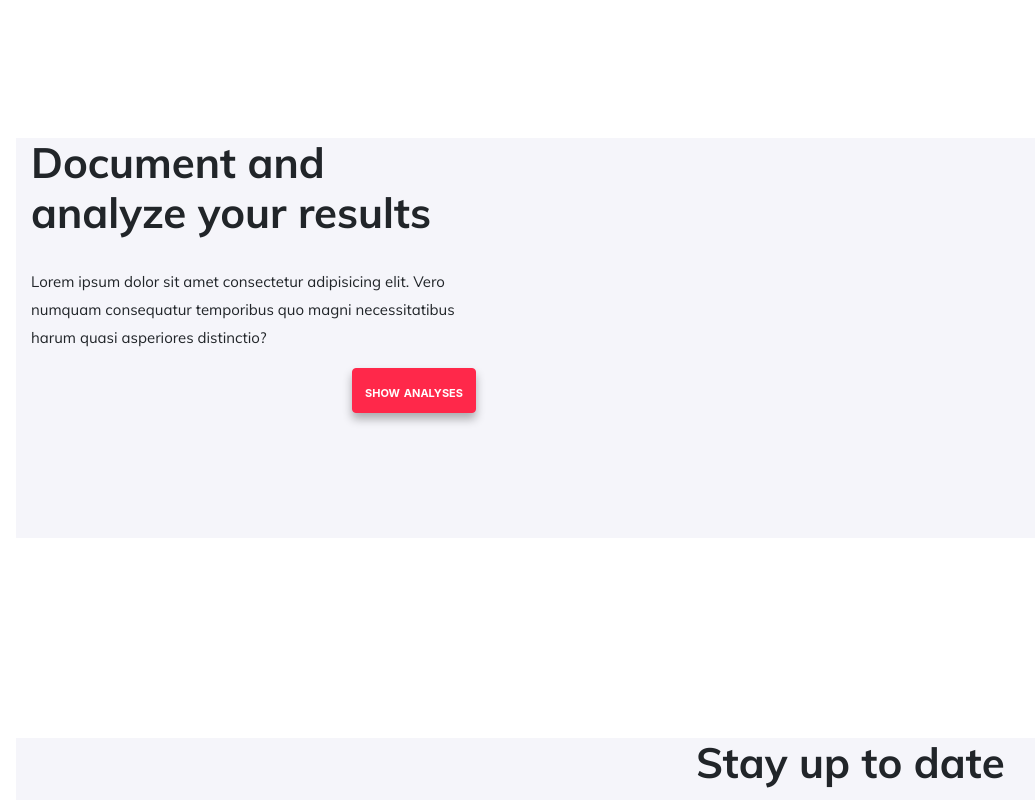
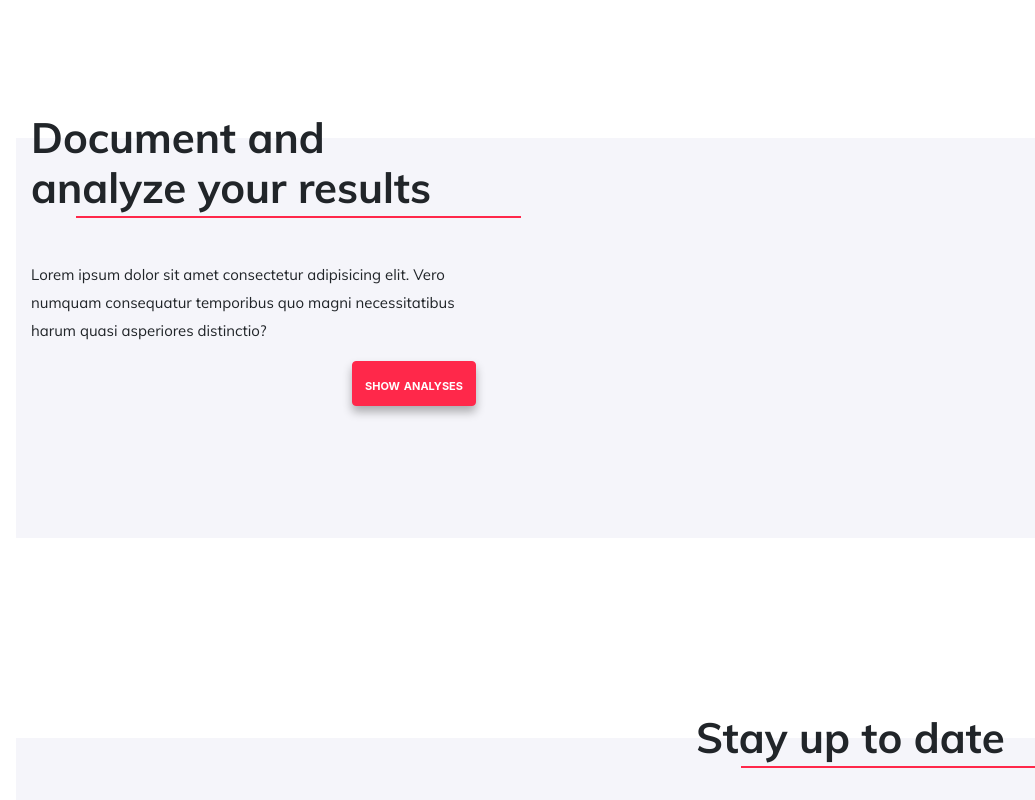
Before and after one commit to pr-olga/stabil_fe, a Vue app: page / in a window 1280 px wide. Shown: the part 1240-2040 px from the top of the page, without its empty margins (54-1089 px from the left). Built offline with nearby package versions, Linux system fonts and the light colour scheme.

Commit message:
feat: add directive aniamtion on scroll

```diff
--- a/src/assets/styles/global/_fonts.scss
+++ b/src/assets/styles/global/_fonts.scss
@@ -40,6 +40,7 @@
 /* Typo */
 
 .h2-stabil {
+  margin-top: -25px;
   font-size: 42px;
   font-weight: 700;
 }
--- /dev/null
+++ b/src/directives/scrollanimationball.js
@@ -0,0 +1,16 @@
+const animatedScrollObsever = new IntersectionObserver(
+  (entries) => {
+    entries.forEach((entry) => {
+      if (entry.isIntersecting) {
+        entry.target.classList.add('animation-onroal')
+        animatedScrollObsever.unobserve(entry.target)
+      }
+    })
+  }
+)
+
+export default {
+  bind (el) {
+    animatedScrollObsever.observe(el)
+  }
+}
--- a/src/main.js
+++ b/src/main.js
@@ -4,6 +4,9 @@ import './registerServiceWorker'
 import router from './router'
 import store from './store'
 import 'bootstrap/dist/css/bootstrap.css'
+import ScrollAnimation from './directives/scrollanimationball'
+
+Vue.directive('scrollAnimation', ScrollAnimation)
 
 Vue.config.productionTip = false
 
--- a/src/views/Home.vue
+++ b/src/views/Home.vue
@@ -18,6 +18,9 @@
     <div class="col-md-7 col-xl-6"></div>
     <div class="col-md-5 col-xl-6">
       <h2 class="h2-stabil">Increase your perfomance</h2>
+      <div class="ball-container">
+        <p class="animated-ball" v-scrollAnimation></p>
+      </div>
       <p class="header_text">
         Lorem ipsum dolor sit amet consectetur adipisicing elit. Vero numquam consequatur temporibus quo magni necessitatibus harum quasi asperiores distinctio?
       </p>
@@ -27,6 +30,9 @@
   <section class="row row-stabil">
     <div class="col-md-5">
       <h2 class="h2-stabil">Document and analyze your results</h2>
+      <div class="ball-container">
+        <p class="animated-ball" v-scrollAnimation></p>
+      </div>
       <p class="header_text">
         Lorem ipsum dolor sit amet consectetur adipisicing elit. Vero numquam consequatur temporibus quo magni necessitatibus harum quasi asperiores distinctio?
       </p>
@@ -37,11 +43,17 @@
   <section class="row row-stabil">
     <div class="col-md-7"></div>
     <div class="col-md-5">
-      <h2 class="h2-stabil">Stay up to date</h2>
+      <article class="content-home">
+<h2 class="h2-stabil">Stay up to date</h2>
+      <div class="ball-container">
+        <p class="animated-ball" v-scrollAnimation></p>
+      </div>
+</article>
       <p class="header_text">
         Lorem ipsum dolor sit amet consectetur adipisicing elit. Vero numquam consequatur temporibus quo magni necessitatibus harum quasi asperiores distinctio?
       </p>
       <button class="btn btn-danger btn-alert-stabil btn_section float-right">show news</button>
+
     </div>
   </section>
 </div>
@@ -89,7 +101,7 @@ export default {
 }
 
 .btn_section {
-   height: 45px;
+  height: 45px;
 }
 
 .home-banner {
@@ -173,4 +185,49 @@ pre {
   font-weight: 400;
   line-height: 23px;
 }
+
+/* Animated line*/
+.ball-container {
+  height: 15px;
+}
+
+.animated-ball {
+  width: 15px;
+  height: 15px;
+  border-radius: 50%;
+  margin-top: -5px;
+  background-color: $primary;
+}
+
+@keyframes rolling {
+
+  0%,
+  to {
+    border-radius: 50%;
+    width: 15px;
+    transform: translate(0);
+  }
+
+  30% {
+    border-radius: 0%;
+    height: 2px;
+  }
+
+  100% {
+    width: 100%;
+    height: 2px;
+    border-radius: 0%;
+    transform: translate(10%);
+  }
+}
+
+.animation-onroal {
+  animation-name: rolling;
+  animation-duration: 3s;
+  animation-timing-function: ease;
+  animation-delay: 0.4s;
+  animation-direction: normal;
+  animation-fill-mode: forwards;
+  animation-play-state: running;
+}
 </style>
```
